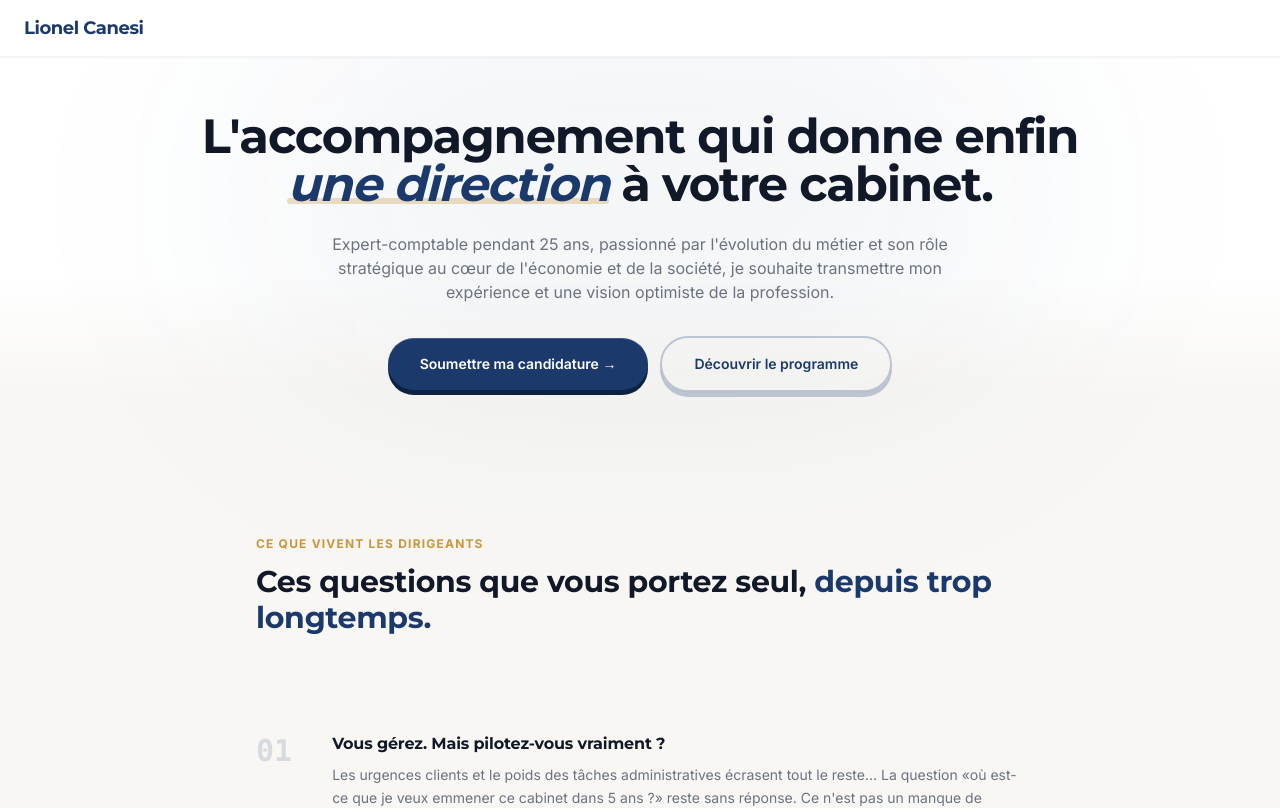
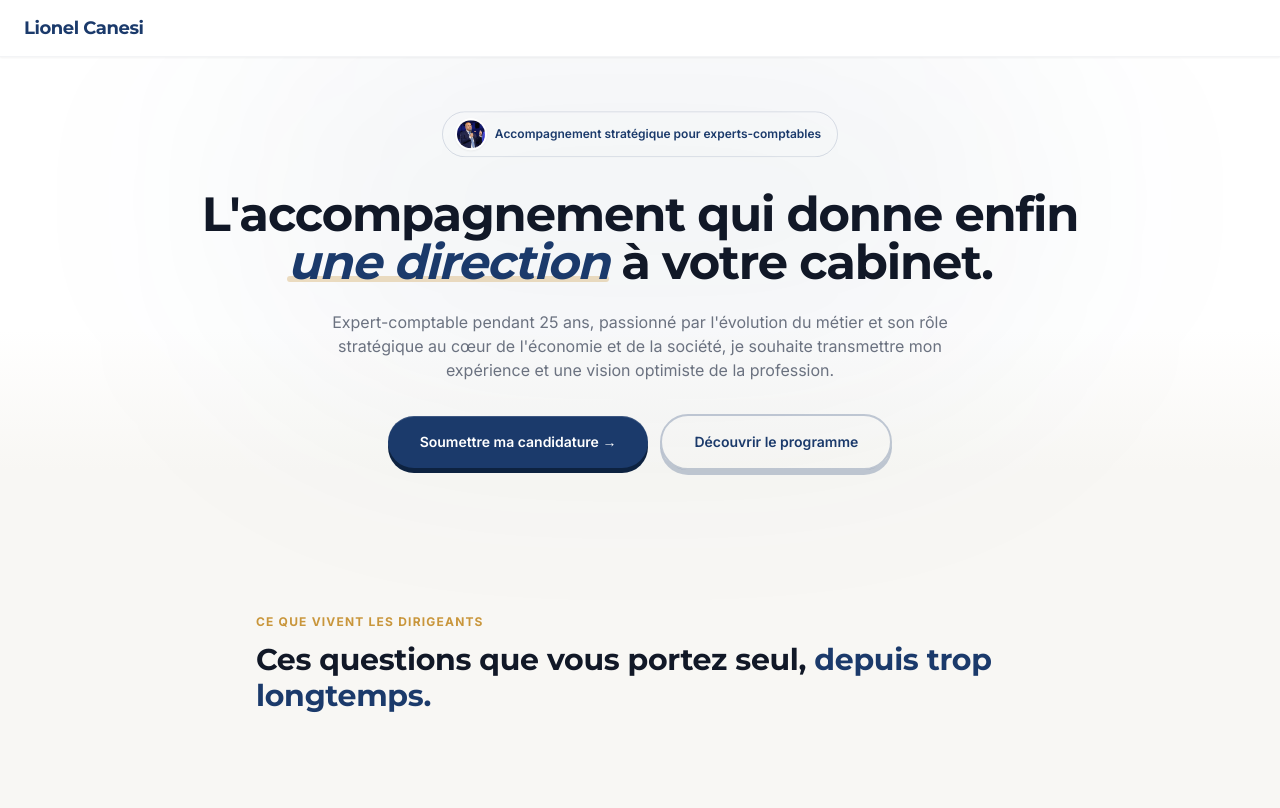
Before and after one commit to Bloodesign/lcanesi, a React (Vite) app: page / in a window 1280 px wide. Shown: the top 808 px of the page. Built offline with nearby package versions, Linux system fonts and the light colour scheme.

Commit message:
feat: badge hero - photo + texte accompagnement stratégique

```diff
--- a/src/components/Hero.tsx
+++ b/src/components/Hero.tsx
@@ -5,6 +5,16 @@ const Hero = () => {
             <div className="absolute top-0 left-1/2 -translate-x-1/2 w-[800px] h-[400px] bg-[#1B3A6B]/5 rounded-full blur-[120px] pointer-events-none" />
 
             <div className="container relative z-10 text-center flex flex-col items-center px-6 pb-28">
+
+                {/* Badge */}
+                <div className="mb-8 inline-flex items-center gap-2 bg-[#1B3A6B]/6 border border-[#1B3A6B]/15 rounded-full px-3 py-1.5 animate-float-gentle">
+                    <img
+                        src="/personne%201.jpg"
+                        alt="Lionel Canesi"
+                        className="w-8 h-8 rounded-full object-cover object-top border-2 border-white shadow-sm"
+                    />
+                    <span className="text-[#1B3A6B] text-xs font-semibold pr-1">Accompagnement stratégique pour experts-comptables</span>
+                </div>
 
 
                 {/* Main title */}
```
